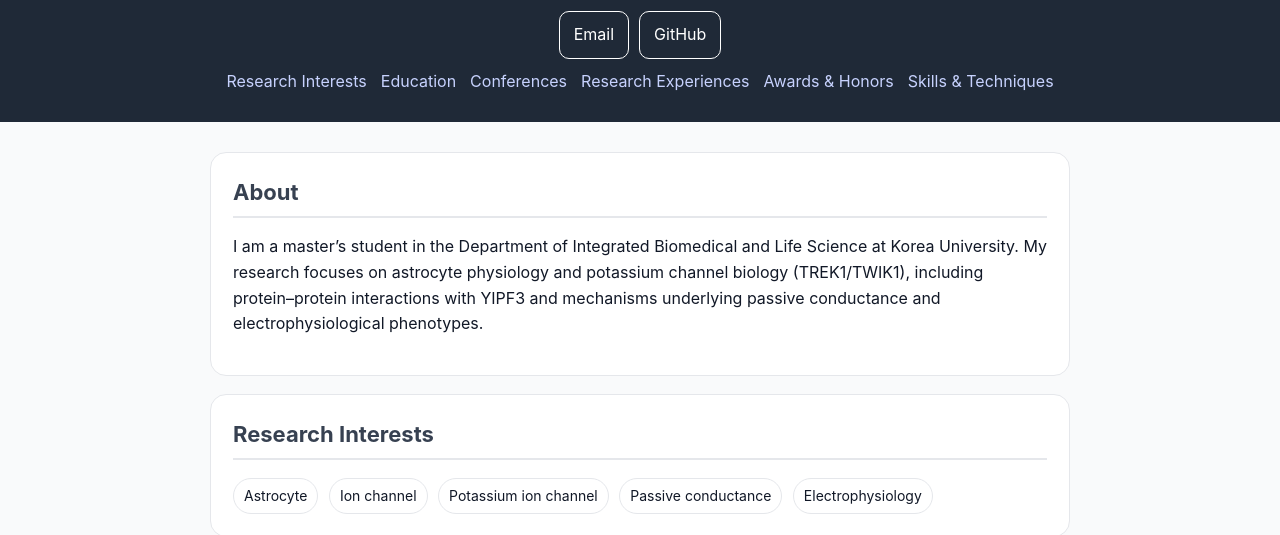
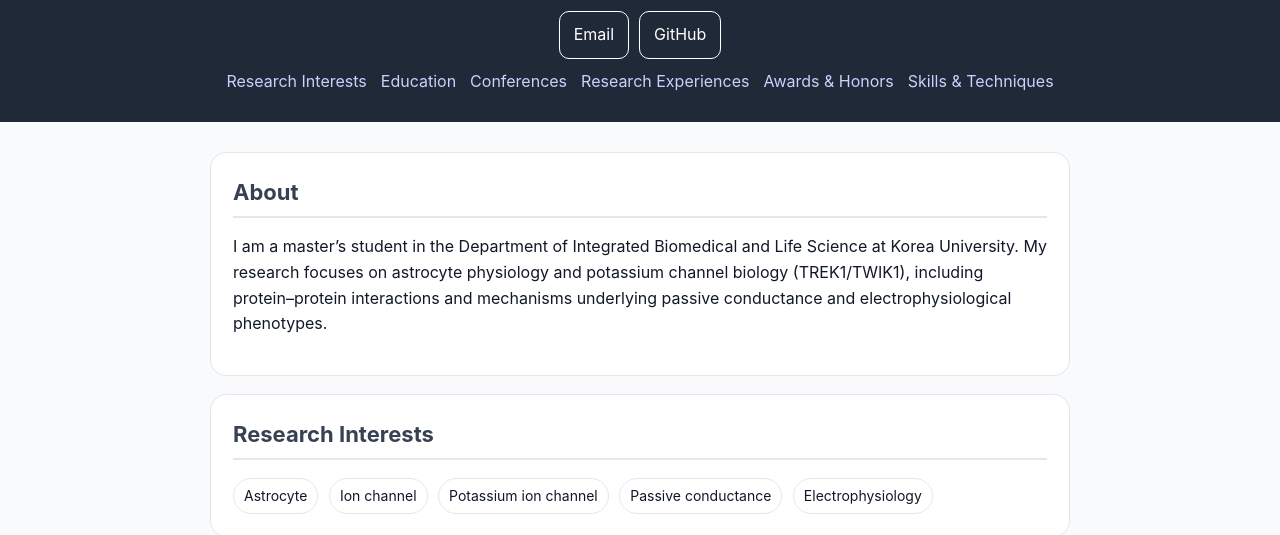
Before and after one commit to habin-2035/habin-2035.github.io, a plain HTML site: page index.html in a window 1280 px wide. Shown: the part 283-818 px from the top of the page. Drawn offline with Linux system fonts and the light colour scheme.

Commit message:
Update index.html

```diff
--- a/index.html
+++ b/index.html
@@ -59,7 +59,7 @@
       <h2>About</h2>
       <p>
         I am a master’s student in the Department of Integrated Biomedical and Life Science at Korea University.
-        My research focuses on astrocyte physiology and potassium channel biology (TREK1/TWIK1), including protein–protein interactions with YIPF3 and mechanisms underlying passive conductance and electrophysiological phenotypes.
+        My research focuses on astrocyte physiology and potassium channel biology (TREK1/TWIK1), including protein–protein interactions and mechanisms underlying passive conductance and electrophysiological phenotypes.
       </p>
     </section>
 
```
